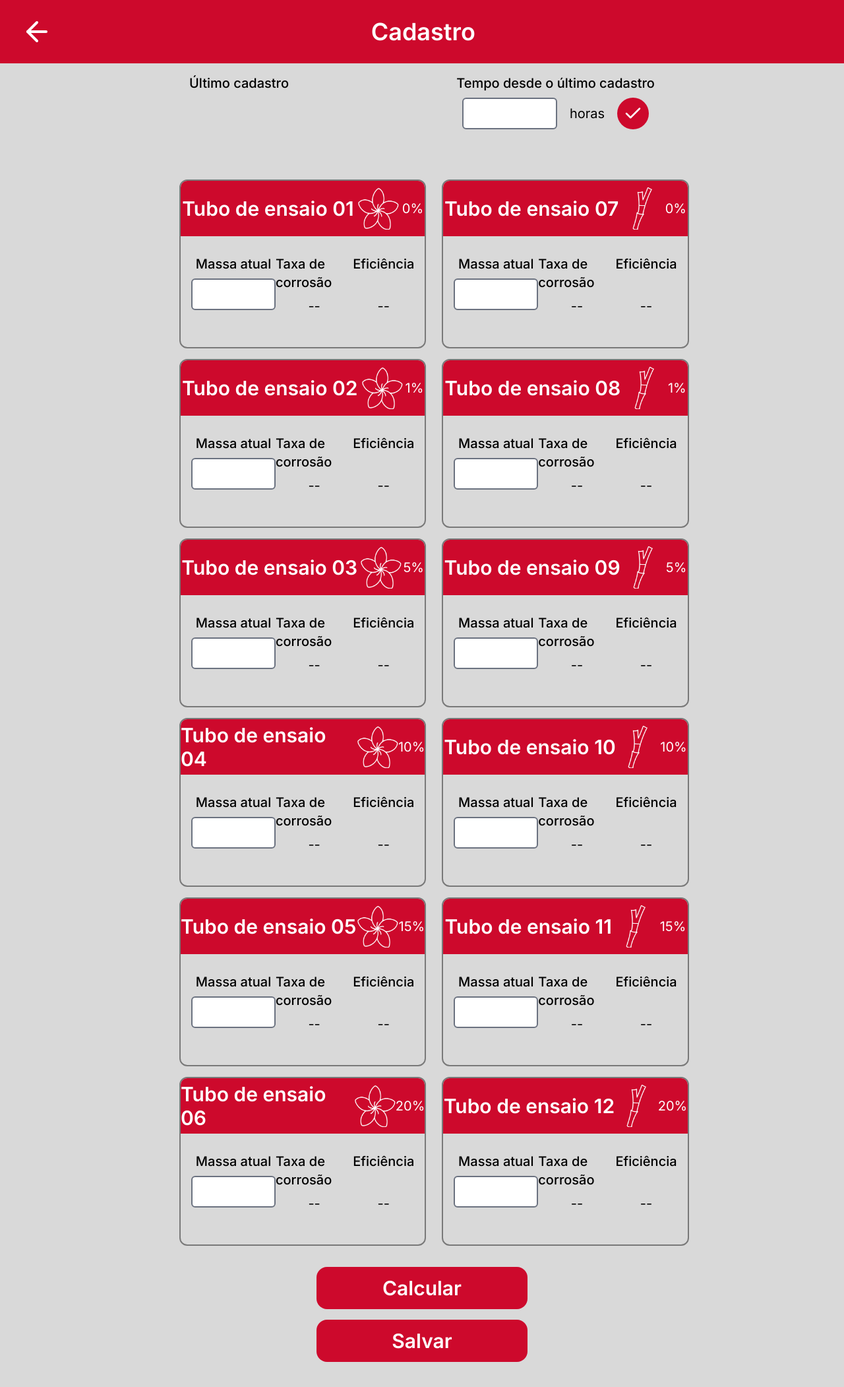
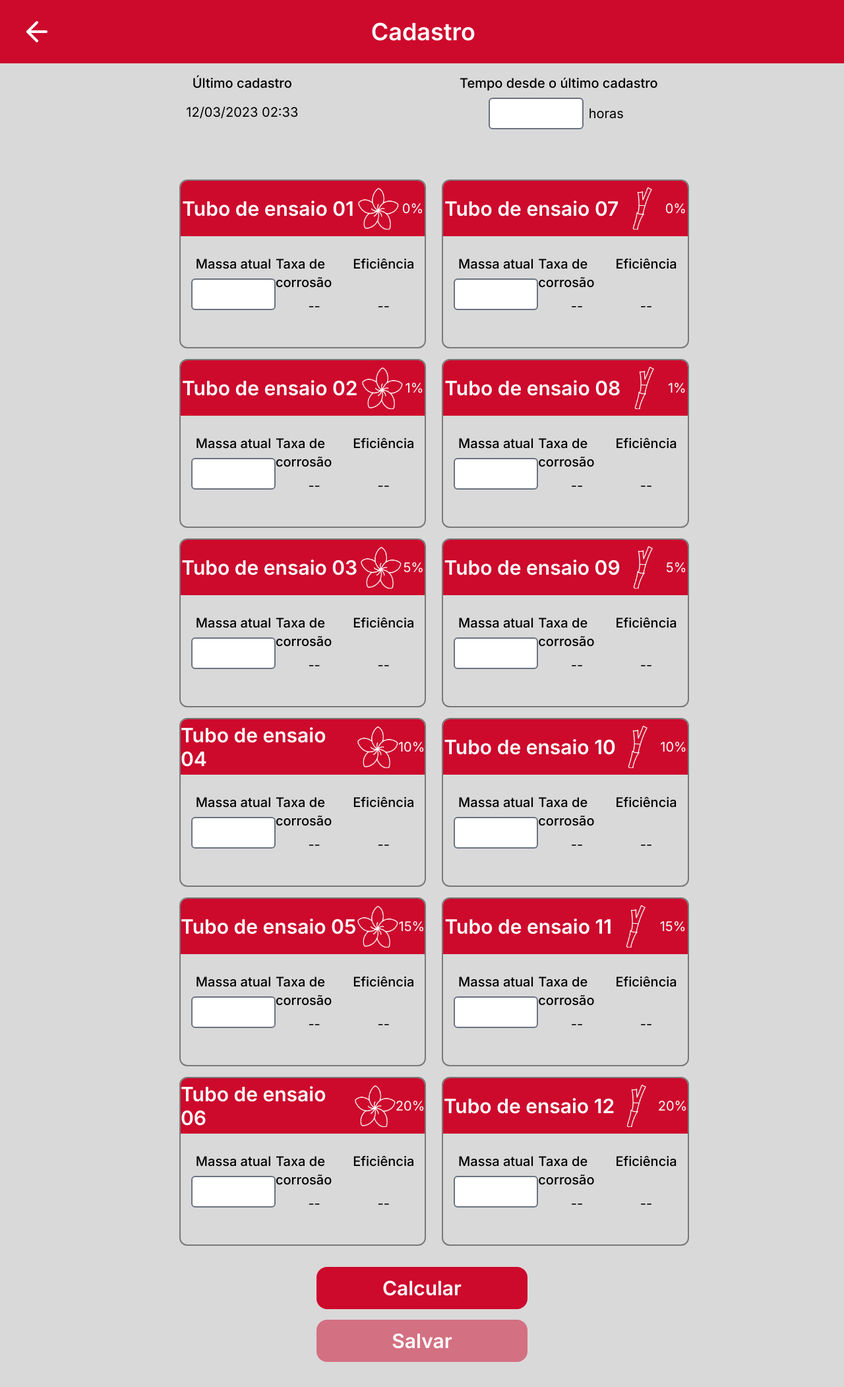
Before and after one commit to felipersotero/plumeria-rubra, a React (Create React App) app: page /registro in a window 1280 px wide. Shown: the top 2102 px of the page at 66% size. Built offline with nearby package versions, Linux system fonts and the light colour scheme; no server answers; the database is empty; sample sign-in values are in the browser's storage.

Commit message:
adicionando data do último registro e controlando requisições desnecessárias ao banco de dados

```diff
--- a/src/components/Loading.js
+++ b/src/components/Loading.js
@@ -1,10 +1,10 @@
 import React from 'react';
 
-function Loading(){
+function Loading( {height, width} ){
     return (
         <div className="flex items-center justify-center">
             <div
-                className="inline-block h-6 w-6 animate-spin rounded-full border-4 border-solid border-primary border-r-transparent align-[-0.125em] motion-reduce:animate-[spin_1.5s_linear_infinite]"
+                className={`inline-block ${height} ${width} animate-spin rounded-full border-4 border-solid border-primary border-r-transparent align-[-0.125em] motion-reduce:animate-[spin_1.5s_linear_infinite]`}
                 role="status">
                 <span
                 className="!absolute !-m-px !h-px !w-px !overflow-hidden !whitespace-nowrap !border-0 !p-0 ![clip:rect(0,0,0,0)]"
--- a/src/contexts/context.js
+++ b/src/contexts/context.js
@@ -9,9 +9,13 @@ export const DataProvider = ({children}) => {
     const [density, setDensity] = useState();
     const [initialMasses, setInitialMasses] = useState([]);
     const [currentUser, setCurrentUser] = useState();
+    const [settingsChanged, setSettingsChanged] = useState(true); //state para verificar se houve mudança nas configurações
+                                                                 //e impedir atualização desnecessária dos dados (generalSettings) no componente home
 
     return (
-        <DataContext.Provider value={{area, setArea, constant, setConstant, density, setDensity, initialMasses, setInitialMasses, currentUser, setCurrentUser}}>
+        <DataContext.Provider
+            value={{area, setArea, constant, setConstant, density, setDensity, initialMasses, setInitialMasses, currentUser, setCurrentUser, settingsChanged, setSettingsChanged}}
+        >
             {children}
         </DataContext.Provider>
     );
--- a/src/pages/About.js
+++ b/src/pages/About.js
@@ -1,15 +1,11 @@
-import React, { useContext } from 'react';
+import React from 'react';
 import Header from '../components/Header';
-import { DataContext } from '../contexts/context';
 
 function About(props){
-
-    const { area } = useContext(DataContext);
 
     return (
         <div className='bg-background w-full min-h-screen flex items-center flex-col'>
             <Header nome={"Sobre"} />
-            <p>{area}</p>
         </div>
     );
 }
--- a/src/pages/Register.js
+++ b/src/pages/Register.js
@@ -1,10 +1,12 @@
 import React, { useEffect, useState, useContext } from 'react';
 import Header from '../components/Header';
-import { FiCheck } from "react-icons/fi";
+//import { FiCheck } from "react-icons/fi";
 import Card from '../components/Card';
 
-import { collection, addDoc } from 'firebase/firestore';
+import { collection, addDoc, query, limit, getDocs, orderBy } from 'firebase/firestore';
 import { db } from '../firebase';
+
+import dayjs from 'dayjs';
 
 import { DataContext } from '../contexts/context';
 
@@ -24,14 +26,19 @@ function Register(){
     const [corrosionRates, setCorrosionRates] = useState([]);
     const [efficiencies, setEfficiencies] = useState([]);
 
+    const [isAllowedToSave, setIsAllowedToSave] = useState(false);
+
+    const [latestDate, setLatestDate] = useState();
+
     //Funções
 
-    function saveTime(){
-        console.log(process.env.REACT_APP_TEST)
-    }
+    // function saveTime(){
+    //     console.log(process.env.REACT_APP_TEST)
+    // }
 
     function changeTime(e){
         setLastTime(e.target.validity.valid ? e.target.value : e)
+        setIsAllowedToSave(false)
     }
 
     function changeMasses(value, n){
@@ -41,6 +48,7 @@ function Register(){
         setMasses(updatedMasses)
         console.log(masses)
         console.log(value)
+        setIsAllowedToSave(false)
     }
 
     function calculate(){
@@ -63,6 +71,8 @@ function Register(){
                     : mass))
 
             window.scrollTo({ top: 0, behavior: 'smooth' })
+
+            setIsAllowedToSave(true);
         }
 
     }
@@ -88,29 +98,6 @@ function Register(){
                 alert("Ocorreu um erro ao tentar salvar registro.");
           });
 
-
-        //collection(db, "Measurements")
-
-        // const collectionRef = firebase.firestore().collection("nomedacolecao");
-
-        // // Cria um objeto com os dados que serão adicionados ao documento
-        // const data = {
-        // campo1: "valor1",
-        // campo2: "valor2",
-        // campo3: "valor3"
-        // };
-
-        // // Adiciona o objeto à coleção usando o método add()
-        // collectionRef
-        // .add(data)
-        // .then((docRef) => {
-        //     console.log("Documento criado com sucesso:", docRef.id);
-        // })
-        // .catch((error) => {
-        //     console.error("Erro ao criar documento:", error);
-        // });
-
-
     }
 
     useEffect(()=>{
@@ -122,25 +109,43 @@ function Register(){
 
     }, [corrosionRates])
 
+    async function getLatestDate(){
+
+        const q = query(collection(db, "Measurements"), orderBy("date", "desc"), limit(1));
+
+        await getDocs(q)
+            .then((querySnapshot) => {
+                querySnapshot.forEach((doc) => {
+                    setLatestDate(doc.data().date)
+                })
+            })
+
+    }
+
+    useEffect(() => {
+        getLatestDate()
+    }, [])
+
     return (
         <div className='bg-background w-full min-h-screen flex items-center flex-col'>
             <Header nome={"Cadastro"} />
             <div className='flex flex-col sm:flex-row w-3/4 h-32 justify-around my-4'>
-                <div>
+                <div className='flex flex-col items-center'>
                     <p className='font-inter font-medium text-xl'>Último cadastro</p>
+                    <p className='font-inter font-light text-xl my-4'>{dayjs(latestDate).format("DD/MM/YYYY HH:mm")}</p>
                 </div>
-                <div>
+                <div className='flex flex-col items-center'>
                     <p className='font-inter font-medium text-xl'>Tempo desde o último cadastro</p>
-                    <div className='flex flex-row justify-around items-center'>
+                    <div className='flex flex-row items-center justify-center'>
                         <input
                             className='border-2 border-gray-500 rounded-md h-12 w-36 my-2 font-inter font-normal text-2xl'
                             type="number"
                             onChange={changeTime}
                         />
-                        <p className='font-inter font-light text-xl'>horas</p>
-                        <button className='bg-primary w-12 h-12 rounded-full flex items-center justify-center' onClick={saveTime} >
+                        <p className='font-inter font-light text-xl mx-2'>horas</p>
+                        {/* <button className='bg-primary w-12 h-12 rounded-full flex items-center justify-center' onClick={saveTime} >
                             <FiCheck className='text-white text-3xl' />
-                        </button>
+                        </button> */}
                     </div>
                 </div>
             </div>
@@ -164,22 +169,6 @@ function Register(){
                     <Card tubeNumber={"11"} image={talo} percent={"15"} changeMasses={changeMasses} corrosionRate={corrosionRates[10]} efficiency={efficiencies[10]} />
                     <Card tubeNumber={"12"} image={talo} percent={"20"} changeMasses={changeMasses} corrosionRate={corrosionRates[11]} efficiency={efficiencies[11]} />
                 </div>
-                {/* <div className='w-1/2'>
-                    <Card tubeNumber={"01"} percent={"0"}  changeMasses={(e) => changeMasses(0, e)} />
-                    <Card tubeNumber={"02"} percent={"1"}  changeMasses={(e) => changeMasses(1, e)} />
-                    <Card tubeNumber={"03"} percent={"5"}  changeMasses={(e) => changeMasses(2, e)} />
-                    <Card tubeNumber={"04"} percent={"10"} changeMasses={(e) => changeMasses(3, e)} />
-                    <Card tubeNumber={"05"} percent={"15"} changeMasses={(e) => changeMasses(4, e)} />
-                    <Card tubeNumber={"06"} percent={"20"} changeMasses={(e) => changeMasses(5, e)} />
-                </div>
-                <div className='w-1/2'>
-                    <Card tubeNumber={"07"} percent={"0"}  changeMasses={(e) => changeMasses(6, e)} />
-                    <Card tubeNumber={"08"} percent={"1"}  changeMasses={(e) => changeMasses(7, e)} />
-                    <Card tubeNumber={"09"} percent={"5"}  changeMasses={(e) => changeMasses(8, e)} />
-                    <Card tubeNumber={"10"} percent={"10"} changeMasses={(e) => changeMasses(9, e)} />
-                    <Card tubeNumber={"11"} percent={"15"} changeMasses={(e) => changeMasses(10, e)} />
-                    <Card tubeNumber={"12"} percent={"20"} changeMasses={(e) => changeMasses(11, e)} />
-                </div> */}
             </div>
 
             {/* Botões de calcular e salvar no banco de dados */}
@@ -188,9 +177,10 @@ function Register(){
                 <button className='bg-primary hover:bg-primary/90 w-80 h-16 flex justify-center items-center rounded-2xl m-4' onClick={calculate}>
                     <p className='text-white font-inter font-semibold text-3xl'>Calcular</p>
                 </button>
-                <button className='bg-primary hover:bg-primary/90 w-80 h-16 flex justify-center items-center rounded-2xl m-4' onClick={save}>
+                <button className={`w-80 h-16 flex justify-center items-center rounded-2xl m-4 ${!isAllowedToSave ? 'disabled bg-primary/50 cursor-not-allowed' : 'bg-primary hover:bg-primary/90'}`} onClick={save}>
                     <p className='text-white font-inter font-semibold text-3xl'>Salvar</p>
                 </button>
+
             </div>
             <footer className='h-48' />
         </div>
--- a/src/pages/Settings.js
+++ b/src/pages/Settings.js
@@ -5,8 +5,11 @@ import { DataContext } from '../contexts/context';
 
 function Settings(props){
 
-    const {area, constant, density} = useContext(DataContext);
+    const {area, constant, density} = useContext(DataContext); //adicionar setSettingsChanged
 
+    // function saveSettingsChanges(){
+    //     setSettingsChanged(true);
+    // }
 
     return (
         <div className='bg-background w-full min-h-screen flex items-center flex-col'>
@@ -26,6 +29,9 @@ function Settings(props){
                     <p className='font-inter font-light text-xl'>{density} g/cm³</p>
                 </div>
             </div>
+            {/* <button onClick={saveSettingsChanges}>
+                Alterar configurações
+            </button> */}
         </div>
     );
 }
```
Also changed, not shown: src/pages/Data.js (+14 -0 lines), src/pages/Home.js (+7 -2 lines).
